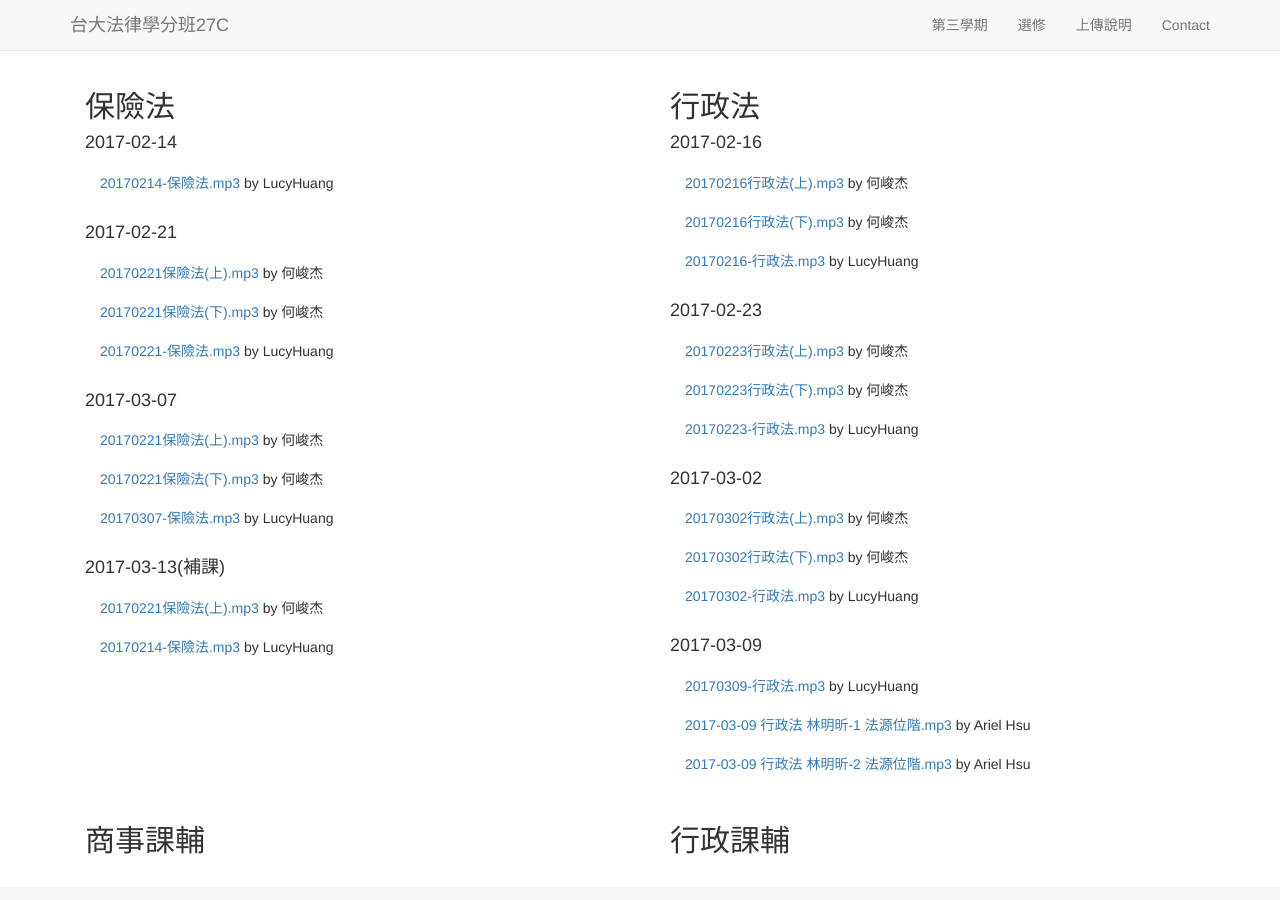
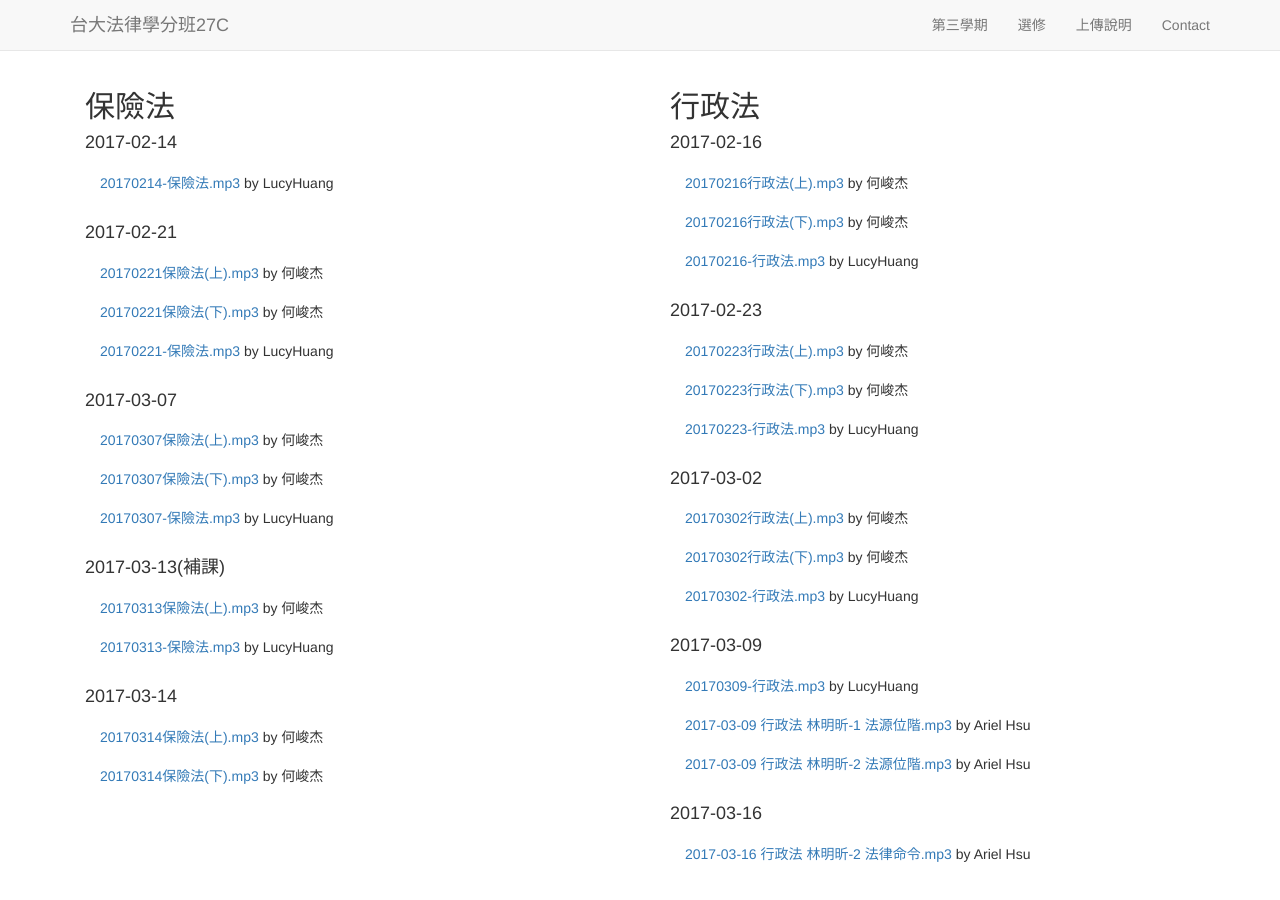
Before and after one commit to maxmilian/ntu_specs_law, a Jekyll site: the page built from semester3/index.html, in a window 1280 px wide and 900 px high. Built offline with Jekyll 4.4.1, drawn with Linux system fonts in a browser that asks for light colours; nearby versions of some CDN libraries; some of the changed text lies outside the part shown.

Commit message:
upload files

```diff
--- a/_config.yml
+++ b/_config.yml
@@ -24,8 +24,11 @@ enforcement_act_ra_record: "https://s3-ap-northeast-1.amazonaws.com/maxmilian-nt
 intellectual_property_record: "https://s3-ap-northeast-1.amazonaws.com/maxmilian-ntu-specs-law/elective/intellectual_property/records"
 intellectual_property_ra_record: "https://s3-ap-northeast-1.amazonaws.com/maxmilian-ntu-specs-law/elective/intellectual_property/ra_records"
 
-commercial_record: "https://s3-ap-northeast-1.amazonaws.com/maxmilian-ntu-specs-law/semester3/commercial/records"
-commercial_ra_record: "https://s3-ap-northeast-1.amazonaws.com/maxmilian-ntu-specs-law/semester3/commercial/ra_records"
+insurance_record: "https://s3-ap-northeast-1.amazonaws.com/maxmilian-ntu-specs-law/semester3/insurance/records"
+insurance_ra_record: "https://s3-ap-northeast-1.amazonaws.com/maxmilian-ntu-specs-law/semester3/insurance/ra_records"
+
+company_record: "https://s3-ap-northeast-1.amazonaws.com/maxmilian-ntu-specs-law/semester3/company/records"
+company_ra_record: "https://s3-ap-northeast-1.amazonaws.com/maxmilian-ntu-specs-law/semester3/company/ra_records"
 
 adminitrative_record: "https://s3-ap-northeast-1.amazonaws.com/maxmilian-ntu-specs-law/semester3/adminitrative/records"
 adminitrative_ra_record: "https://s3-ap-northeast-1.amazonaws.com/maxmilian-ntu-specs-law/semester3/adminitrative/ra_records"
--- a/index.html
+++ b/index.html
@@ -33,7 +33,8 @@ layout: template1
       <h2>第三學期</h2>
       <p>
         行政法：林明昕<br/>
-        商事法：汪信君;邵慶平
+        保險法：汪信君<br/>
+        公司法：邵慶平
       </p>
       <p><a class="btn btn-default" href="/ntu_specs_law/semester3" role="button">檢視 &raquo;</a></p>
     </div>
--- a/semester3/index.html
+++ b/semester3/index.html
@@ -10,24 +10,29 @@ layout: template1
       <h2>保險法</h2>
       <h4>2017-02-14</h4>
       <ul class="list-group">
-        <li class="list-group-item"><a href="{{ site.commercial_record }}/Huang_1.mp3">20170214-保險法.mp3</a> by LucyHuang</li>
+        <li class="list-group-item"><a href="{{ site.insurance_record }}/Huang_1.mp3">20170214-保險法.mp3</a> by LucyHuang</li>
       </ul>
       <h4>2017-02-21</h4>
       <ul class="list-group">
-        <li class="list-group-item"><a href="{{ site.commercial_record }}/Ho_2_1.mp3">20170221保險法(上).mp3</a> by 何峻杰</li>
-        <li class="list-group-item"><a href="{{ site.commercial_record }}/Ho_2_2.mp3">20170221保險法(下).mp3</a> by 何峻杰</li>
-        <li class="list-group-item"><a href="{{ site.commercial_record }}/Huang_2.mp3">20170221-保險法.mp3</a> by LucyHuang</li>
+        <li class="list-group-item"><a href="{{ site.insurance_record }}/Ho_2_1.mp3">20170221保險法(上).mp3</a> by 何峻杰</li>
+        <li class="list-group-item"><a href="{{ site.insurance_record }}/Ho_2_2.mp3">20170221保險法(下).mp3</a> by 何峻杰</li>
+        <li class="list-group-item"><a href="{{ site.insurance_record }}/Huang_2.mp3">20170221-保險法.mp3</a> by LucyHuang</li>
       </ul>
       <h4>2017-03-07</h4>
       <ul class="list-group">
-        <li class="list-group-item"><a href="{{ site.commercial_record }}/Ho_3_1.mp3">20170221保險法(上).mp3</a> by 何峻杰</li>
-        <li class="list-group-item"><a href="{{ site.commercial_record }}/Ho_3_2.mp3">20170221保險法(下).mp3</a> by 何峻杰</li>
-        <li class="list-group-item"><a href="{{ site.commercial_record }}/Huang_3.mp3">20170307-保險法.mp3</a> by LucyHuang</li>
+        <li class="list-group-item"><a href="{{ site.insurance_record }}/Ho_3_1.mp3">20170307保險法(上).mp3</a> by 何峻杰</li>
+        <li class="list-group-item"><a href="{{ site.insurance_record }}/Ho_3_2.mp3">20170307保險法(下).mp3</a> by 何峻杰</li>
+        <li class="list-group-item"><a href="{{ site.insurance_record }}/Huang_3.mp3">20170307-保險法.mp3</a> by LucyHuang</li>
       </ul>
       <h4>2017-03-13(補課)</h4>
       <ul class="list-group">
-        <li class="list-group-item"><a href="{{ site.commercial_record }}/Ho_4_1.mp3">20170221保險法(上).mp3</a> by 何峻杰</li>
-        <li class="list-group-item"><a href="{{ site.commercial_record }}/Huang_1.mp3">20170214-保險法.mp3</a> by LucyHuang</li>
+        <li class="list-group-item"><a href="{{ site.insurance_record }}/Ho_4_1.mp3">20170313保險法(上).mp3</a> by 何峻杰</li>
+        <li class="list-group-item"><a href="{{ site.insurance_record }}/Huang_4.mp3">20170313-保險法.mp3</a> by LucyHuang</li>
+      </ul>
+      <h4>2017-03-14</h4>
+      <ul class="list-group">
+        <li class="list-group-item"><a href="{{ site.insurance_record }}/Ho_5_1.mp3">20170314保險法(上).mp3</a> by 何峻杰</li>
+        <li class="list-group-item"><a href="{{ site.insurance_record }}/Ho_5_2.mp3">20170314保險法(下).mp3</a> by 何峻杰</li>
       </ul>
     </div>
     <div class="col-md-6">
@@ -56,15 +61,23 @@ layout: template1
         <li class="list-group-item"><a href="{{ site.adminitrative_record }}/Ariel_Hsu_4_1.mp3">2017-03-09 行政法 林明昕-1 法源位階.mp3</a> by Ariel Hsu</li>
         <li class="list-group-item"><a href="{{ site.adminitrative_record }}/Ariel_Hsu_4_2.mp3">2017-03-09 行政法 林明昕-2 法源位階.mp3</a> by Ariel Hsu</li>
       </ul>
+      <h4>2017-03-16</h4>
+      <ul class="list-group">
+        <li class="list-group-item"><a href="{{ site.adminitrative_record }}/Ariel_Hsu_5_2.mp3">2017-03-16 行政法 林明昕-2 法律命令.mp3</a> by Ariel Hsu</li>
+      </ul>
     </div>
   </div>
   <div class="row">
     <div class="col-md-6">
-      <h2>商事課輔</h2>
-      <br/>
+      <h2>保險法課輔</h2>
+      <h4>2017-03-13</h4>
+      <ul class="list-group">
+        <li class="list-group-item"><a href="{{ site.insurance_ra_record }}/Ho_1.mp3">20170313保險法課輔.mp3</a> by 何峻杰</li>
+        <li class="list-group-item"><a href="{{ site.insurance_ra_record }}/Ariel_Hsu_1.mp3">2017-03-13 商事保險法課輔 助教.mp3</a> by Ariel Hsu</li>
+      </ul>
     </div>
     <div class="col-md-6">
-      <h2>行政課輔</h2>
+      <h2>行政法課輔</h2>
       <br/>
     </div>
   </div>
```
Also changed, not shown: Gemfile.lock.
